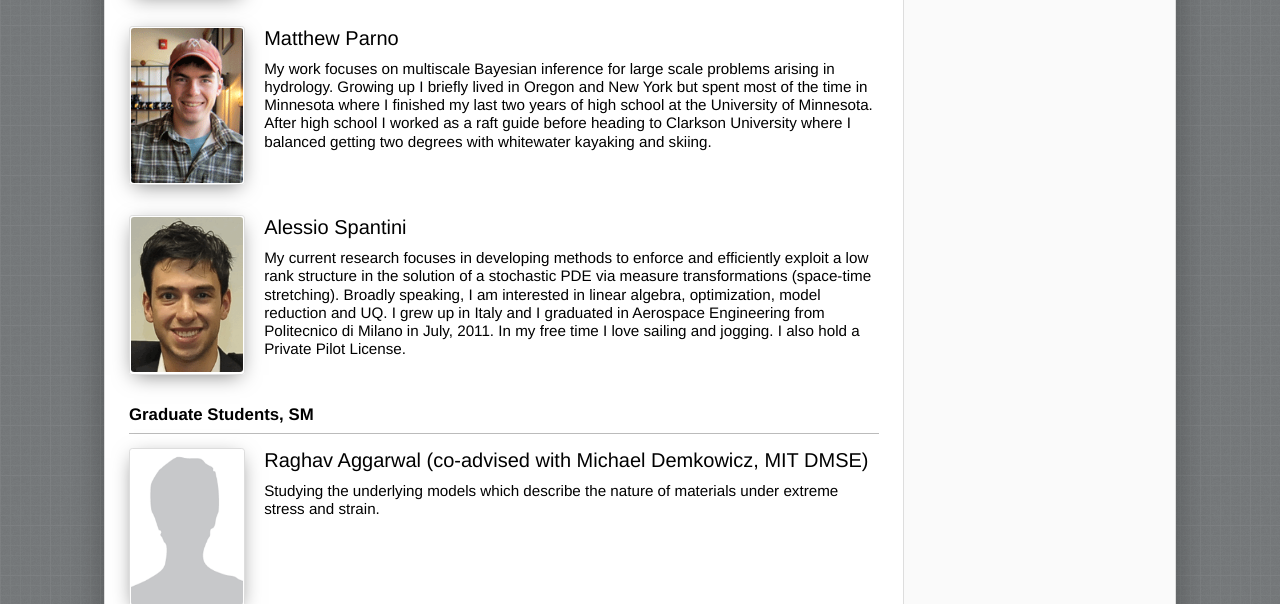
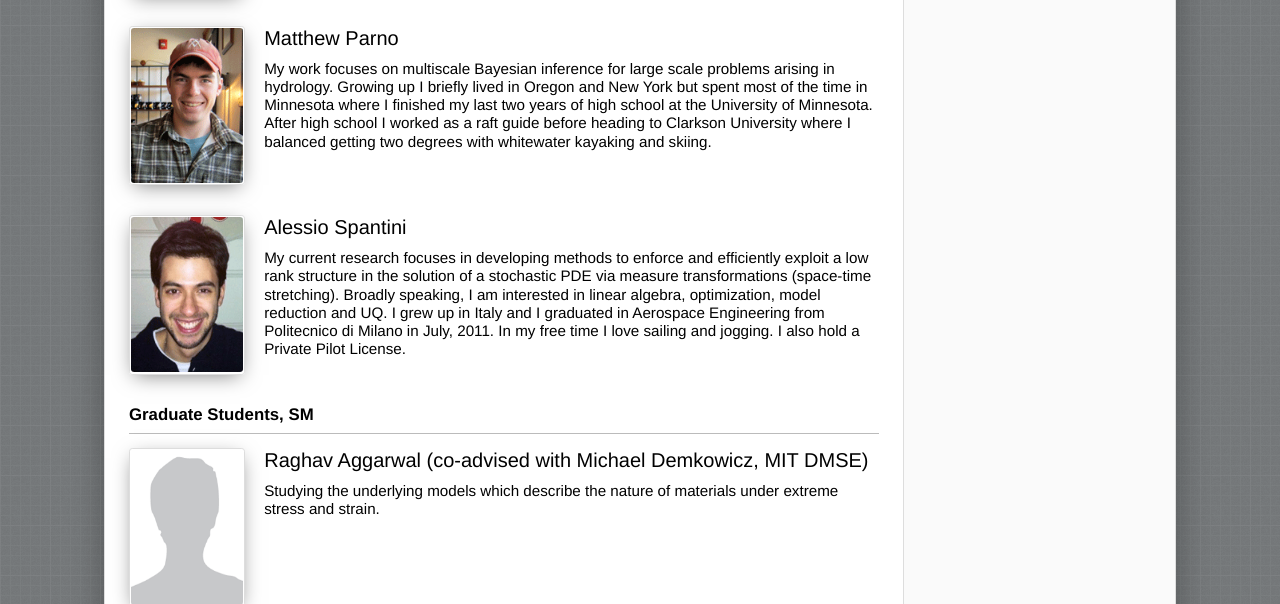
Before and after one commit to chi-feng/uqgroup-website, a PHP site: page /uqgroup/profiles in a window 1280 px wide. Shown: the part 2425-3029 px from the top of the page. Run offline with PHP 8.4, Linux system fonts and the light colour scheme.

Commit message:
Update profiles.php

```diff
--- a/pages/profiles.php
+++ b/pages/profiles.php
@@ -170,7 +170,7 @@
 </div>
 
 <div id="spantini" class="person clearfix">
-  <div class="photo"><img src="images/people/spantini.gif" alt="profile" /></div>
+  <div class="photo"><img src="images/people/spantini.png" alt="profile" /></div>
   <div class="name">
     <a href="">Alessio Spantini</a>
   </div>
```
